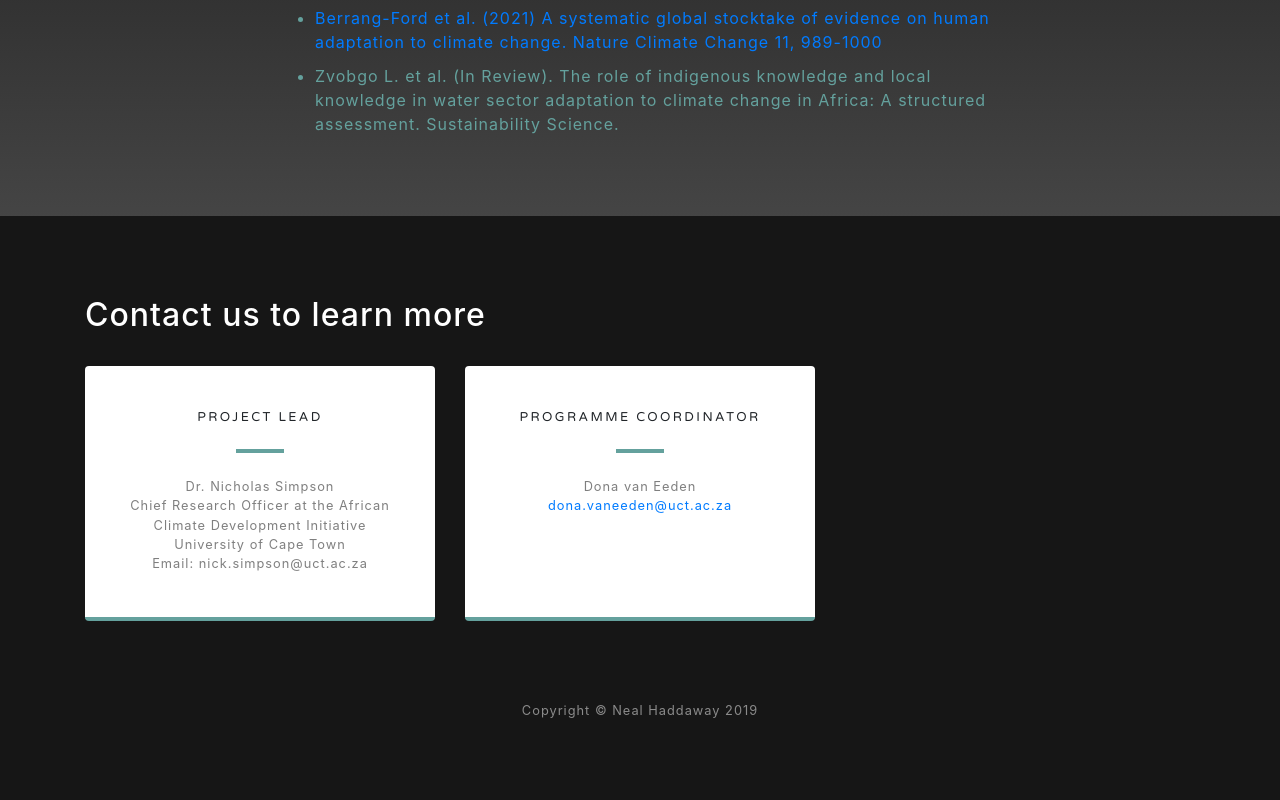
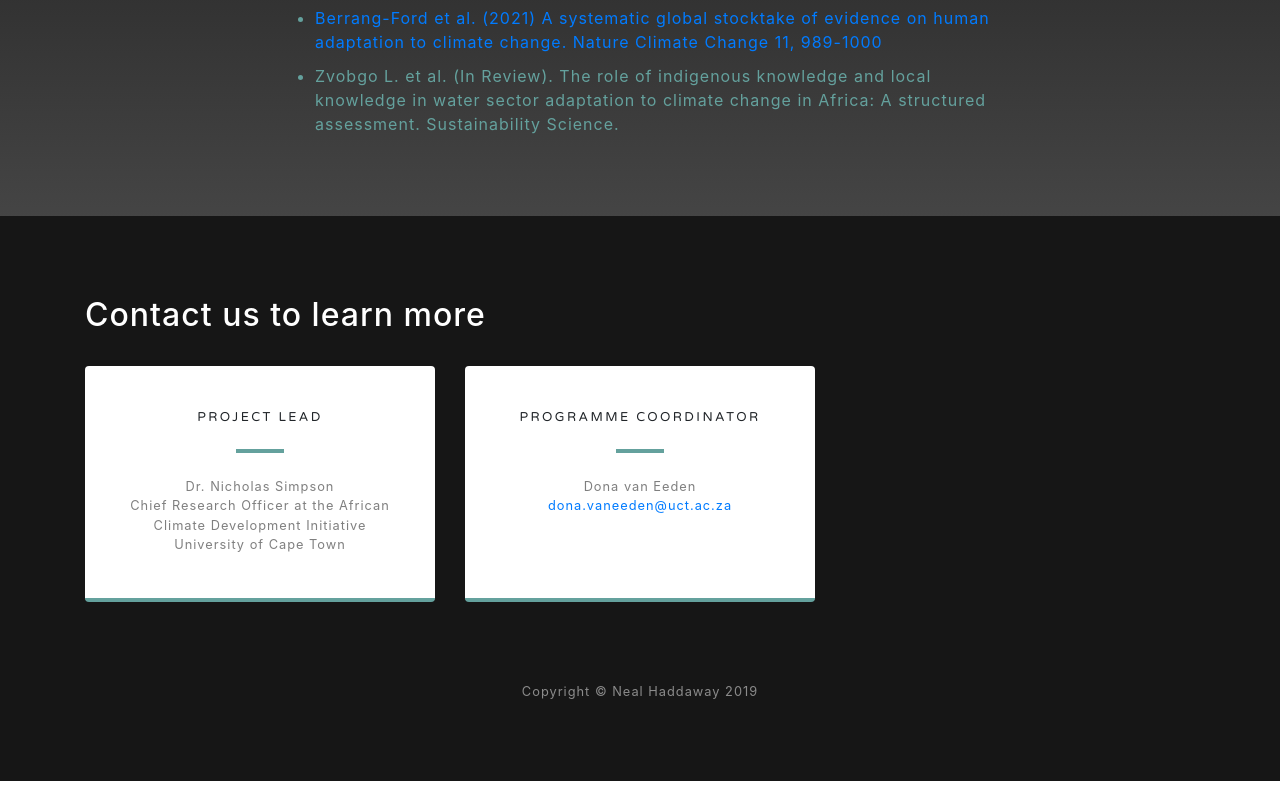
Before and after one commit to globaladaptation/globaladaptation.github.io, a website with bundled scripts: page index.html in a window 1280 px wide. Shown: the part 7796-8596 px from the top of the page. Built offline with nearby package versions, Linux system fonts and the light colour scheme.

Commit message:
Update index email.html

```diff
--- a/index.html
+++ b/index.html
@@ -267,7 +267,6 @@ The broad question that underpinned this review was: Are we adapting to climate
               <div class="small text-black-50">Dr. Nicholas Simpson<br>
               Chief Research Officer at the African Climate Development Initiative<br>
               University of Cape Town<br>
-                Email: nick.simpson@uct.ac.za<br>
               </div>
             </div>
           </div>
```
